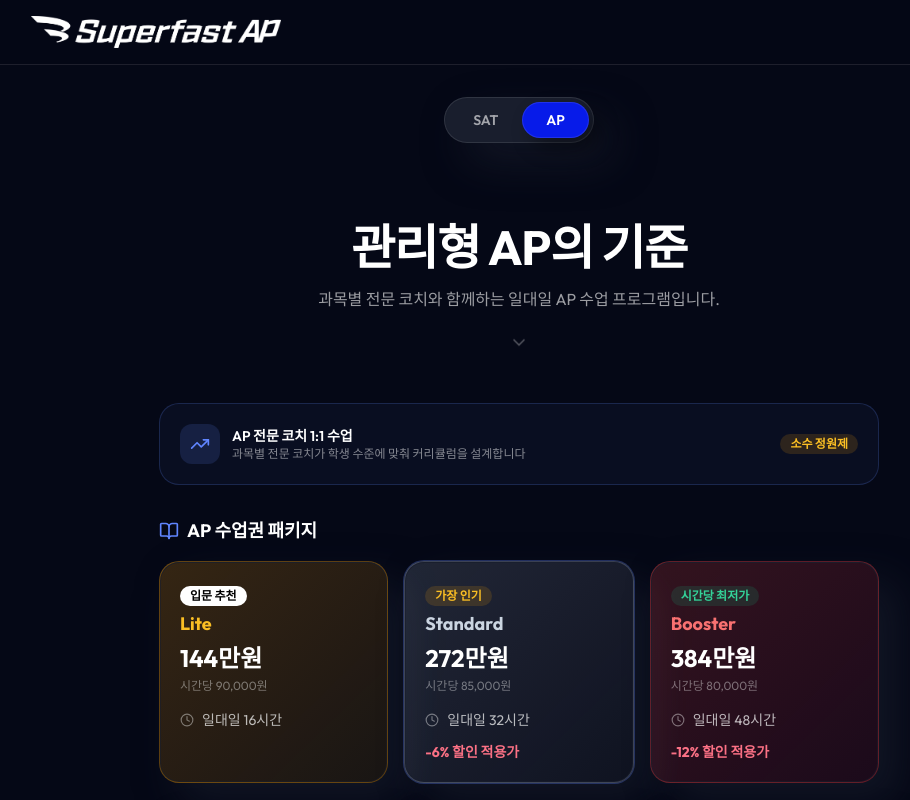
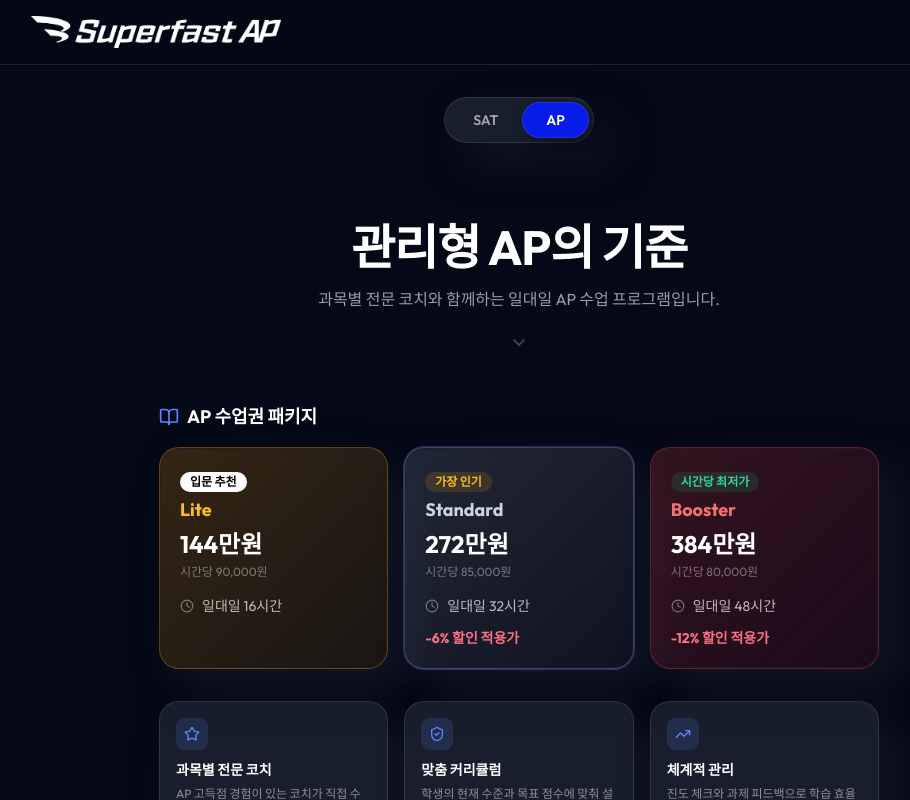
Before and after one commit to SuperfastSAT1600/class-enrollment, a Next.js app: page / in a window 1280 px wide. Both pictures are taken after a click on the button "AP". Shown: the top 800 px of the page, without its empty margins (121-1031 px from the left). Built offline with nearby package versions, Linux system fonts and the light colour scheme.

Commit message:
fix: AP 소수 정원제 배너 컴포넌트 제거
Co-Authored-By: Claude Sonnet 4.6 <noreply@anthropic.com>

```diff
--- a/components/enrollment/APEnrollmentSection.tsx
+++ b/components/enrollment/APEnrollmentSection.tsx
@@ -36,22 +36,6 @@ export const APEnrollmentSection = React.forwardRef<HTMLDivElement>(
   function APEnrollmentSection(_props, ref) {
     return (
       <section ref={ref} className="max-w-3xl mx-auto px-4 sm:px-6 pb-10 sm:pb-16 animate-fade-in scroll-mt-20">
-        {/* Social Proof Banner */}
-        <div className="rounded-card border border-accent-glow/20 bg-accent-glow/5 p-4 sm:p-5 mb-8">
-          <div className="flex flex-col sm:flex-row sm:items-center sm:justify-between gap-3">
-            <div className="flex items-center gap-3">
-              <div className="w-10 h-10 rounded-xl bg-accent-glow/15 flex items-center justify-center flex-shrink-0">
-                <TrendingUp className="w-5 h-5 text-accent-glow" />
-              </div>
-              <div>
-                <p className="text-sm font-semibold text-white">AP 전문 코치 1:1 수업</p>
-                <p className="text-xs text-white/50">과목별 전문 코치가 학생 수준에 맞춰 커리큘럼을 설계합니다</p>
-              </div>
-            </div>
-            <Badge variant="warning">소수 정원제</Badge>
-          </div>
-        </div>
-
         {/* Package Cards */}
         <div className="mb-8">
           <h3 className="text-lg font-bold text-white mb-4 flex items-center gap-2">
```
